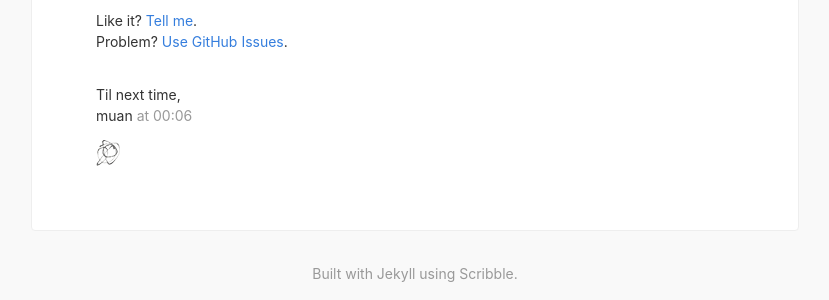
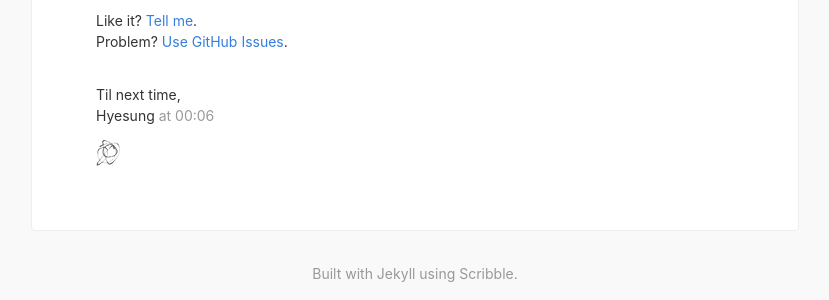
Before and after one commit to HBwithHS/HBwithHS.github.io, a Jekyll site: the page built from _posts/2017-03-12-scribble-the-jekyll-theme.md, in a window 1280 px wide. Shown: the part 1138-1438 px from the top of the page, without its empty margins (225-1054 px from the left). Built offline with Jekyll 4.4.1, drawn with Linux system fonts in a browser that asks for light colours; nearby versions of some CDN libraries.

Commit message:
template

```diff
--- a/_config.yml
+++ b/_config.yml
@@ -1,8 +1,8 @@
 # ----------- CONFIGURABLE START -----------
 title:            "Scribble"
 description:      "Such theme, very cool."
-url:              http://scribble.muan.co # Site url, without a slash at the end.
-signoff:          "muan" # Your name
+url:              https://HBwithHS.github.io # Site url, without a slash at the end.
+signoff:          "Hyesung" # Your name
 facebook_appid:   # APP ID for like button, remove from /_includes/share.html if unwanted.
 google_analytics: # Set tracking, remove from /javascripts/basic.js if unwanted.
 share:            false # Turn on twitter and facebook share buttons
```
